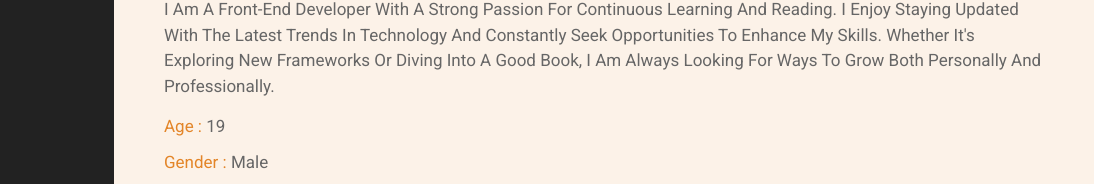
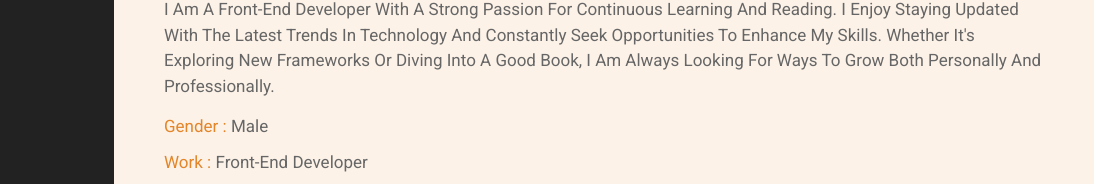
Before and after one commit to Blvck-Heart/Blvck-Heart, a plain HTML site: page index.html in a window 1280 px wide. Shown: the part 613-797 px from the top of the page, 186-1280 px from the left. Drawn offline with Linux system fonts and the light colour scheme.

Commit message:
Update index.html

```diff
--- a/index.html
+++ b/index.html
@@ -96,7 +96,7 @@
           </p>
           <div class="box-container">
             <div class="box">
-              <p><span>age : </span>19</p>
+<!--               <p><span>age : </span>19</p> -->
               <p><span>gender : </span>male</p>
               <p><span>work : </span>front-end developer</p>
             </div>
```
